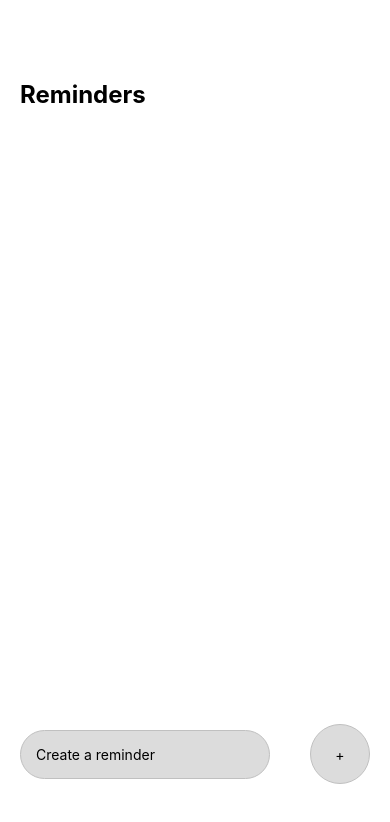
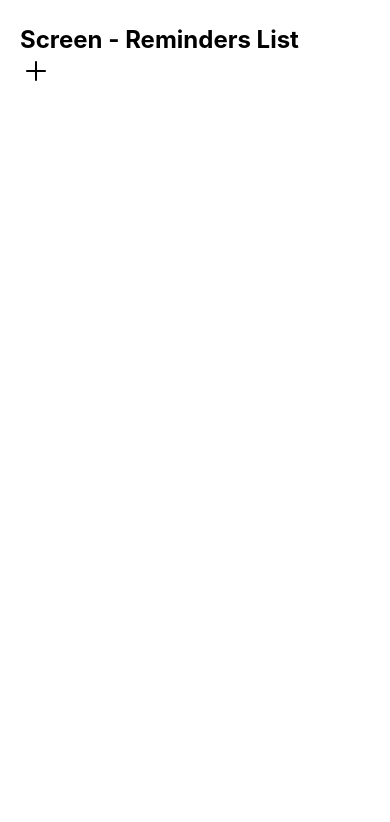
Before and after one commit to Nur-betul/medapp, a React Native app: screen / in a window 390 px wide. Shown: the top 822 px of the page. Built offline with nearby package versions, Linux system fonts and the light colour scheme.

Commit message:
add reminder form - write reminder, set date/time, preview

```diff
--- a/App.js
+++ b/App.js
@@ -1,34 +1,98 @@
 import React, {useState} from 'react';
-import { KeyboardAvoidingView, Platform, StyleSheet, Text, View, TextInput, TouchableOpacity, Keyboard } from 'react-native';
+import { KeyboardAvoidingView, Platform, StyleSheet, Text, View, TextInput, TouchableOpacity, Keyboard, Modal } from 'react-native';
 import Reminder from './components/Reminder';
+import { Button } from 'react-native-elements';
+import DateTimePickerModal from 'react-native-modal-datetime-picker';
+import Ionicons from '@expo/vector-icons/Ionicons';
+import MaterialIcons from '@expo/vector-icons/MaterialIcons';
 
 export default function App() {
+  const [modalOpen, setModalOpen] = useState(false);
   const [reminder, setReminder] = useState();
   const [reminderItems, setReminderItems] = useState([]);
 
   const handleAddReminder = () => {
     Keyboard.dismiss();
-    setReminderItems([...reminderItems, reminder])
+    setReminderItems([...reminderItems, reminderFormatted]);
     setReminder(null);
   }
 
-  // Create separate completeReminder
-  // Delete and complete are not synonymous
   const deleteReminder = (index) => {
     let itemsCopy = [...reminderItems];
     itemsCopy.splice(index, 1);
     setReminderItems(itemsCopy);
   }
 
+  const [date, setDate] = useState('');
+  const [isDatePickerVisible, setDatePickerVisibility] = useState(false);
+
+  const reminderFormatted = reminder + ' ' + date;
+
+  const showDatePicker = () => {
+    setDatePickerVisibility(true);
+  };
+
+  const hideDatePicker = () => {
+    setDatePickerVisibility(false);
+  };
+
+  const handleConfirm = (date) => {
+    setDate(date);
+    hideDatePicker();
+  };
+
   return (
     <View style={styles.container}>
+
+          <Modal
+            visible={modalOpen}
+            animationType='slide'
+            >
+            <View style={styles.modalStyle}>
+              <View>
+                <Text style={styles.sectionTitle}>
+                  Form - Create Reminder
+                </Text>
+                <View>
+                  <Ionicons name="close" size={32} onPress={() => setModalOpen(false)} />
+                </View>
+              </View>
+              <KeyboardAvoidingView behavior={Platform.OS === 'ios' ? 'padding' : 'height'} >
+                <Text>Write Reminder:</Text>
+                  <TextInput
+                    style={styles.input}
+                    placeholder={'Take meds, walk dog, brush teeth, etc.'}
+                    placeholderTextColor='grey'
+                    value={reminder}
+                    onChangeText={text => setReminder(text)}
+                  />
+                  <View>
+                   <Text>Set Date and Time:</Text>
+                     <MaterialIcons name="date-range" size={32} onPress={showDatePicker} />
+                  </View>
+                  <Text>
+                    Reminder Preview: {reminder + ' - ' + date}
+                  </Text>
+                  <Button title='Submit' onPress={() => handleAddReminder() & setModalOpen(false)} />
+                  <DateTimePickerModal
+                    isVisible={isDatePickerVisible}
+                    mode='datetime'
+                    display='inline'
+                    onConfirm={handleConfirm}
+                    onCancel={hideDatePicker}
+                  />
+              </KeyboardAvoidingView>
+            </View>
+          </Modal>
+
       <View style={styles.remindersWrapper}>
         <Text style={styles.sectionTitle}>
-          Reminders
+          Screen - Reminders List
         </Text>
-
+        <View>
+          <Ionicons name="add" size={32} onPress={() => setModalOpen(true)} />
+        </View>
         <View style={styles.reminders}>
-          {/* This is where reminders list will go. */}
           {
             reminderItems.map((item, index) => {
               return (
@@ -38,23 +102,8 @@ export default function App() {
               )
             })
           }
-          {/* Users will be able to see when they will be reminded too. */}
         </View>
-
       </View>
-
-      {/* Create a reminder */}
-      <KeyboardAvoidingView
-        behavior={Platform.OS === 'ios' ? 'padding' : 'height'}
-        style={styles.writeReminderWrapper}>
-          <TextInput style={styles.input} placeholder={'Create a reminder'} value={reminder} onChangeText={text => setReminder(text)}/>
-
-          <TouchableOpacity onPress={() => handleAddReminder()}>
-            <View style={styles.addWrapper}>
-              <Text style={styles.addText}>+</Text>
-            </View>
-          </TouchableOpacity>
-      </KeyboardAvoidingView>
 
     </View>
   );
@@ -65,52 +114,24 @@ const styles = StyleSheet.create({
     flex: 1,
     backgroundColor: '#fff',
   },
-  remindersWrapper: {
-    paddingTop: 80,
-    paddingHorizontal: 20,
-  },
   sectionTitle: {
     fontSize: 24,
     fontWeight: 'bold',
+    paddingTop: 25,
   },
-  button: {
-    backgroundColor: "teal",
-    padding: 20,
-    borderRadius: 5,
-  },
-  buttonText: {
-    fontSize: 20,
-    color: '#fff',
+  remindersWrapper: {
+    paddingHorizontal: 20,
   },
   reminders: {
-    marginTop: 30,
-  },
-  writeReminderWrapper: {
-    position: 'absolute',
-    bottom: 60,
-    width: '100%',
-    flexDirection: 'row',
-    justifyContent: 'space-around',
-    alignItems: 'center'
+    marginTop: 10,
   },
   input: {
-    paddingVertical: 15,
+    paddingVertical: 10,
     paddingHorizontal: 15,
     backgroundColor: '#DCDCDC',
-    borderRadius: 60,
-    borderColor: '#C0C0C0',
-    borderWidth: 1,
-    width: 250,
+    borderRadius: 10,
   },
-  addWrapper: {
-    width: 60,
-    height: 60,
-    backgroundColor: '#DCDCDC',
-    borderRadius: 60,
-    justifyContent: 'center',
-    alignItems: 'center',
-    borderColor: '#C0C0C0',
-    borderWidth: 1,
-  },
-  addText: {},
+  modalStyle: {
+    paddingHorizontal: 20,
+  }
 });
```
